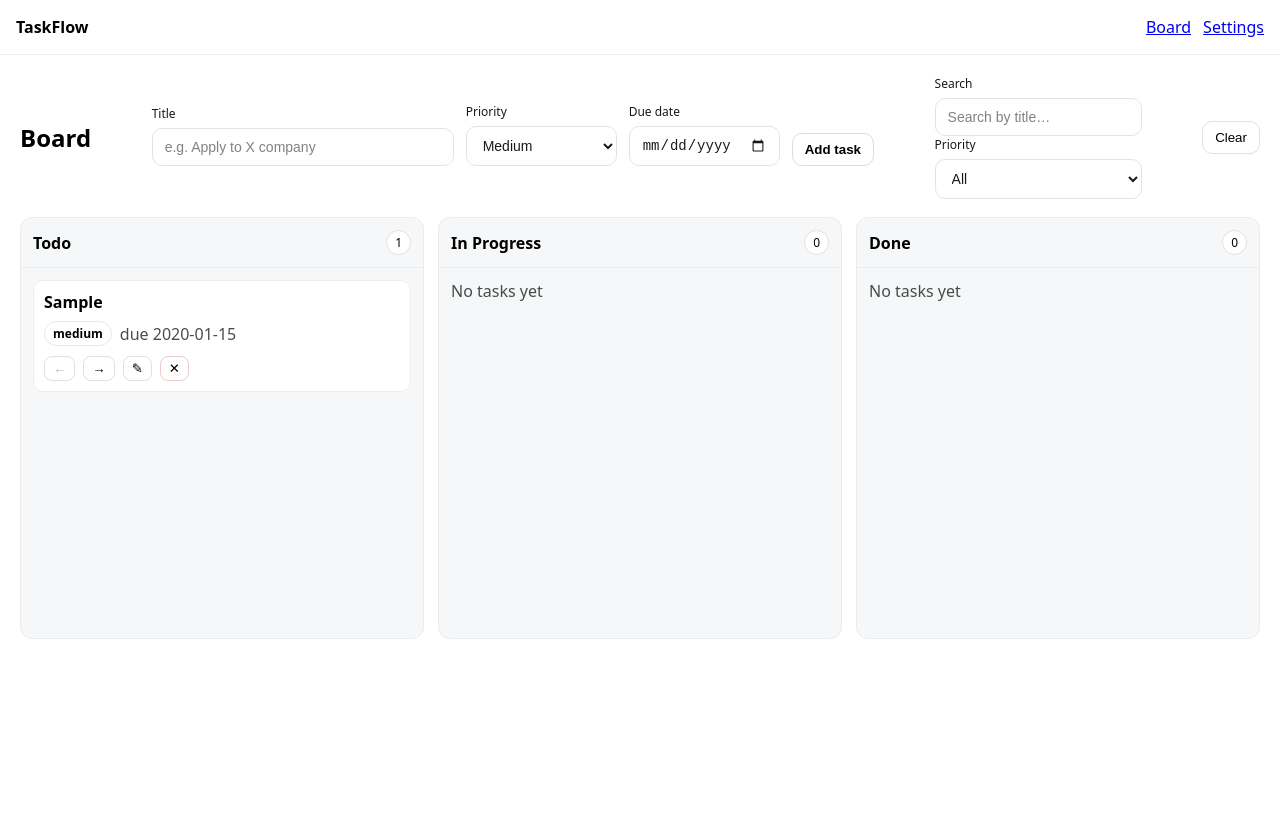
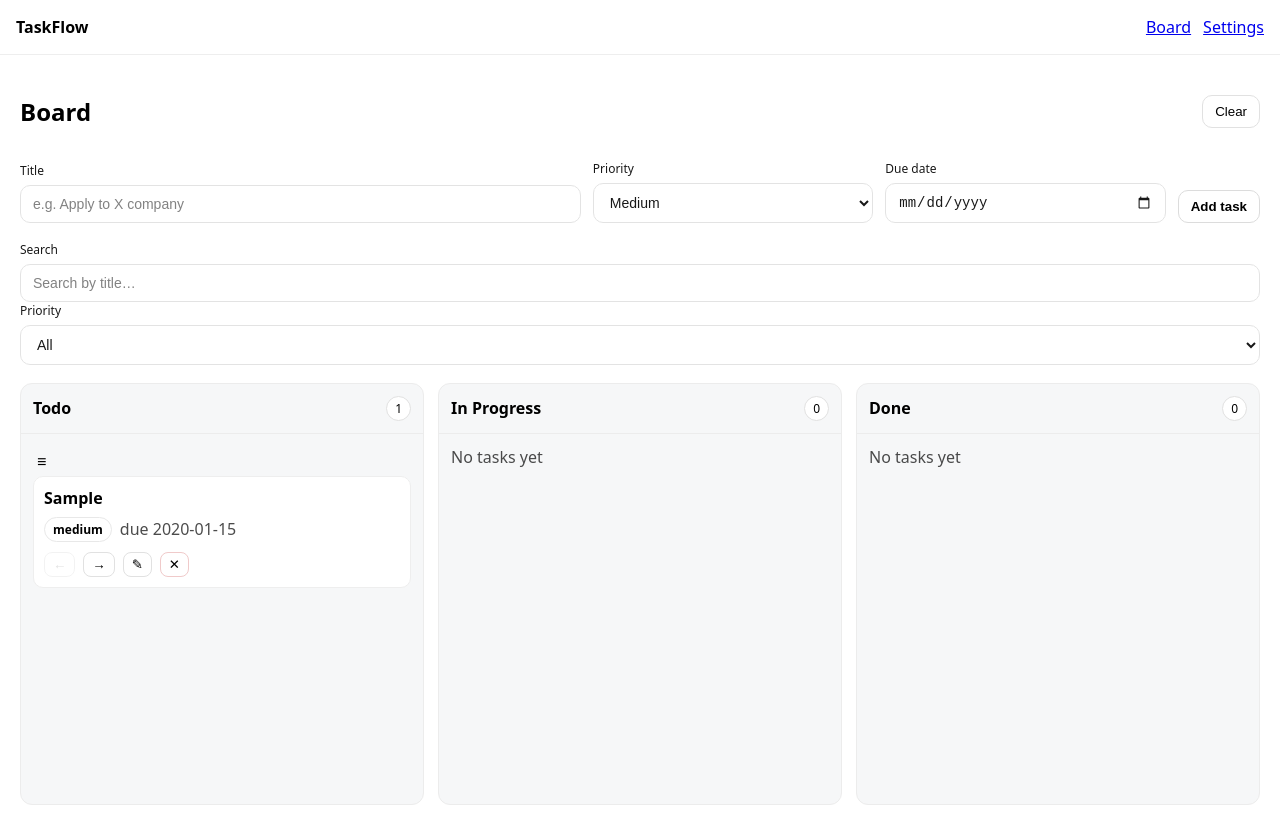
Before and after one commit to VolodyaLetov/taskflow, a React (Vite) app: page / in a window 1280 px wide. Both pictures are taken after typing "Sample", "2020-01-15" into the empty fields and a click on the button "Add task". Before the commit the page ends 800 px from the top, so only its background shows below. Built offline with nearby package versions, Linux system fonts and the light colour scheme.

Commit message:
feat: add DnD between columns

```diff
--- a/package.json
+++ b/package.json
@@ -10,6 +10,9 @@
     "preview": "vite preview"
   },
   "dependencies": {
+    "@dnd-kit/core": "^6.3.1",
+    "@dnd-kit/sortable": "^10.0.0",
+    "@dnd-kit/utilities": "^3.2.2",
     "react": "^19.2.0",
     "react-dom": "^19.2.0",
     "react-router-dom": "^7.13.0"
--- /dev/null
+++ b/src/features/tasks/SortableTaskCard.tsx
@@ -0,0 +1,42 @@
+import { useSortable } from "@dnd-kit/sortable";
+import { CSS } from "@dnd-kit/utilities";
+import type { Task } from "../../types/task";
+import { TaskCard } from "./TaskCard";
+
+type Patch = Partial<Pick<Task, "status" | "title" | "priority">>;
+
+type Props = {
+  task: Task;
+  onPatch: (id: string, patch: Patch) => void;
+  onRemove: (id: string) => void;
+};
+
+export function SortableTaskCard({ task, onPatch, onRemove }: Props) {
+  const {
+    attributes,
+    listeners,
+    setNodeRef,
+    transform,
+    transition,
+    isDragging,
+  } = useSortable({
+    id: task.id,
+    data: { taskId: task.id },
+  });
+
+  const style: React.CSSProperties = {
+    transform: CSS.Transform.toString(transform),
+    transition,
+    opacity: isDragging ? 0.6 : 1,
+  };
+
+  return (
+    <div ref={setNodeRef} style={style} className="taskWrapper">
+      <div className="dragHandle" {...attributes} {...listeners}>
+        ≡
+      </div>
+
+      <TaskCard task={task} onPatch={onPatch} onRemove={onRemove} />
+    </div>
+  );
+}
--- a/src/pages/BoardPage.tsx
+++ b/src/pages/BoardPage.tsx
@@ -1,12 +1,16 @@
 import { useTasks } from "../features/tasks/useTasks";
-import type { TaskStatus } from "../types/task";
 import { TaskCreateForm } from "../features/tasks/TaskCreateForm";
+import { TaskFilters } from "../features/tasks/TaskFilters";
+import { SortableTaskCard } from "../features/tasks/SortableTaskCard";
 import { useMemo, useState } from "react";
-import type { TaskPriority } from "../types/task";
-import { TaskFilters } from "../features/tasks/TaskFilters";
+import { DndContext, DragOverlay, useDroppable } from "@dnd-kit/core";
 import { TaskCard } from "../features/tasks/TaskCard";
-
-
+import type { DragEndEvent } from "@dnd-kit/core";
+import {
+  SortableContext,
+  verticalListSortingStrategy,
+} from "@dnd-kit/sortable";
+import type { Task, TaskPriority, TaskStatus } from "../types/task";
 
 const columns: { status: TaskStatus; title: string }[] = [
   { status: "todo", title: "Todo" },
@@ -14,36 +18,118 @@ const columns: { status: TaskStatus; title: string }[] = [
   { status: "done", title: "Done" },
 ];
 
+function BoardColumn({
+  status,
+  title,
+  tasks,
+  onPatch,
+  onRemove,
+}: {
+  status: TaskStatus;
+  title: string;
+  tasks: Task[];
+  onPatch: (
+    id: string,
+    patch: Partial<Pick<Task, "status" | "title" | "priority">>,
+  ) => void;
+  onRemove: (id: string) => void;
+}) {
+  const { setNodeRef, isOver } = useDroppable({ id: status });
+
+  return (
+    <div ref={setNodeRef} className={`column ${isOver ? "column--over" : ""}`}>
+      <div className="columnHeader">
+        <h2>{title}</h2>
+        <span className="count">{tasks.length}</span>
+      </div>
+
+      <div className="columnBody">
+        {tasks.length === 0 ? (
+          <p className="muted">No tasks yet</p>
+        ) : (
+          <SortableContext
+            items={tasks.map((t) => t.id)}
+            strategy={verticalListSortingStrategy}
+          >
+            {tasks.map((t) => (
+              <SortableTaskCard
+                key={t.id}
+                task={t}
+                onPatch={onPatch}
+                onRemove={onRemove}
+              />
+            ))}
+          </SortableContext>
+        )}
+      </div>
+    </div>
+  );
+}
+
 export function BoardPage() {
   const { tasks, actions } = useTasks();
-
+  const [activeId, setActiveId] = useState<string | null>(null);
   const [query, setQuery] = useState("");
-  const [priority, setPriority] =
-    useState<TaskPriority | "all">("all");
+  const [priority, setPriority] = useState<TaskPriority | "all">("all");
 
   const visibleTasks = useMemo(() => {
     const q = query.trim().toLowerCase();
 
     return tasks.filter((t) => {
-      const matchQuery =
-        q === "" || t.title.toLowerCase().includes(q);
-
-      const matchPriority =
-        priority === "all" || t.priority === priority;
-
+      const matchQuery = q === "" || t.title.toLowerCase().includes(q);
+      const matchPriority = priority === "all" || t.priority === priority;
       return matchQuery && matchPriority;
     });
   }, [tasks, query, priority]);
+
+  const activeTask = useMemo(
+    () => tasks.find((t) => t.id === activeId) ?? null,
+    [tasks, activeId],
+  );
+
+  function handleDragStart(event: any) {
+    setActiveId(String(event.active.id));
+  }
+
+  function isStatus(id: string): id is TaskStatus {
+    return id === "todo" || id === "in_progress" || id === "done";
+  }
+
+  function handleDragEnd(event: DragEndEvent) {
+    const { active, over } = event;
+
+    setActiveId(null);
+    if (!over) return;
+
+    const activeIdStr = String(active.id);
+    const overIdStr = String(over.id);
+
+    const activeTask = tasks.find((t) => t.id === activeIdStr);
+    if (!activeTask) return;
+    const targetStatus: TaskStatus | null = isStatus(overIdStr)
+      ? overIdStr
+      : (tasks.find((t) => t.id === overIdStr)?.status ?? null);
+
+    if (!targetStatus) return;
+    if (activeTask.status === targetStatus) return;
+
+    actions.patch(activeTask.id, { status: targetStatus });
+  }
+
+  function handleDragCancel() {
+    setActiveId(null);
+  }
   return (
     <section>
       <div className="pageHeader">
         <h1>Board</h1>
+        <button className="btn" onClick={() => actions.clearAll()}>
+          Clear
+        </button>
+      </div>
 
-<TaskCreateForm
-  onCreate={(input) => {
-    actions.add(input);
-  }}
-/>
+      <TaskCreateForm onCreate={(input) => actions.add(input)} />
+
       <TaskFilters
         query={query}
         priority={priority}
@@ -53,43 +139,41 @@ export function BoardPage() {
         }}
       />
 
-
-        <button className="btn" onClick={() => actions.clearAll()}>
-  Clear
-</button>
-
-      </div>
-
+      <DndContext
+        onDragStart={handleDragStart}
+        onDragEnd={handleDragEnd}
+        onDragCancel={handleDragCancel}
+      >
         <div className="board">
           {columns.map((c) => {
-          const columnTasks = visibleTasks.filter((t) => t.status === c.status);
+            const columnTasks = visibleTasks.filter(
+              (t) => t.status === c.status,
+            );
 
             return (
-            <div key={c.status} className="column">
-              <div className="columnHeader">
-                <h2>{c.title}</h2>
-                <span className="count">{columnTasks.length}</span>
-              </div>
-
-              <div className="columnBody">
-  {columnTasks.length === 0 ? (
-    <p className="muted">No tasks yet</p>
-  ) : (
-    columnTasks.map((t) => <TaskCard
-  key={t.id}
-  task={t}
+              <BoardColumn
+                key={c.status}
+                status={c.status}
+                title={c.title}
+                tasks={columnTasks}
                 onPatch={(id, patch) => actions.patch(id, patch)}
                 onRemove={(id) => actions.remove(id)}
               />
-
-)
-  )}
-</div>
-
-            </div>
             );
           })}
         </div>
+        <DragOverlay>
+          {activeTask ? (
+            <div className="dndDragging">
+              <TaskCard
+                task={activeTask}
+                onPatch={(id, patch) => actions.patch(id, patch)}
+                onRemove={(id) => actions.remove(id)}
+              />
+            </div>
+          ) : null}
+        </DragOverlay>
+      </DndContext>
     </section>
   );
 }
--- a/src/styles/App.css
+++ b/src/styles/App.css
@@ -1,5 +1,11 @@
 :root {
-  font-family: system-ui, -apple-system, Segoe UI, Roboto, Arial, sans-serif;
+  font-family:
+    system-ui,
+    -apple-system,
+    Segoe UI,
+    Roboto,
+    Arial,
+    sans-serif;
 }
 
 body {
@@ -265,6 +271,11 @@ body {
   border-color: #f0caca;
 }
 
+.iconBtn:disabled {
+  opacity: 0.4;
+  cursor: not-allowed;
+}
+
 .taskForm {
   margin-top: 12px;
   margin-bottom: 18px;
@@ -302,3 +313,45 @@ body {
   color: #b00020;
   font-size: 13px;
 }
+
+.editGrid {
+  display: grid;
+  grid-template-columns: 2fr 1fr auto;
+  gap: 12px;
+  align-items: end;
+}
+
+.editButtons {
+  display: flex;
+  gap: 8px;
+  align-items: center;
+}
+
+.column--over {
+  outline: 2px dashed #cfcfcf;
+  outline-offset: -6px;
+}
+
+.taskCard {
+  position: relative;
+}
+
+.dndDragging {
+  position: relative;
+  z-index: 9999;
+}
+
+.taskWrapper {
+  position: relative;
+}
+
+.dragHandle {
+  cursor: grab;
+  font-weight: bold;
+  padding: 4px;
+  user-select: none;
+}
+
+.dragHandle:active {
+  cursor: grabbing;
+}
```
Also changed, not shown: 1 other file (tests, documents, lock files or other folders). Lines whose indentation alone changed are shown as unchanged.
